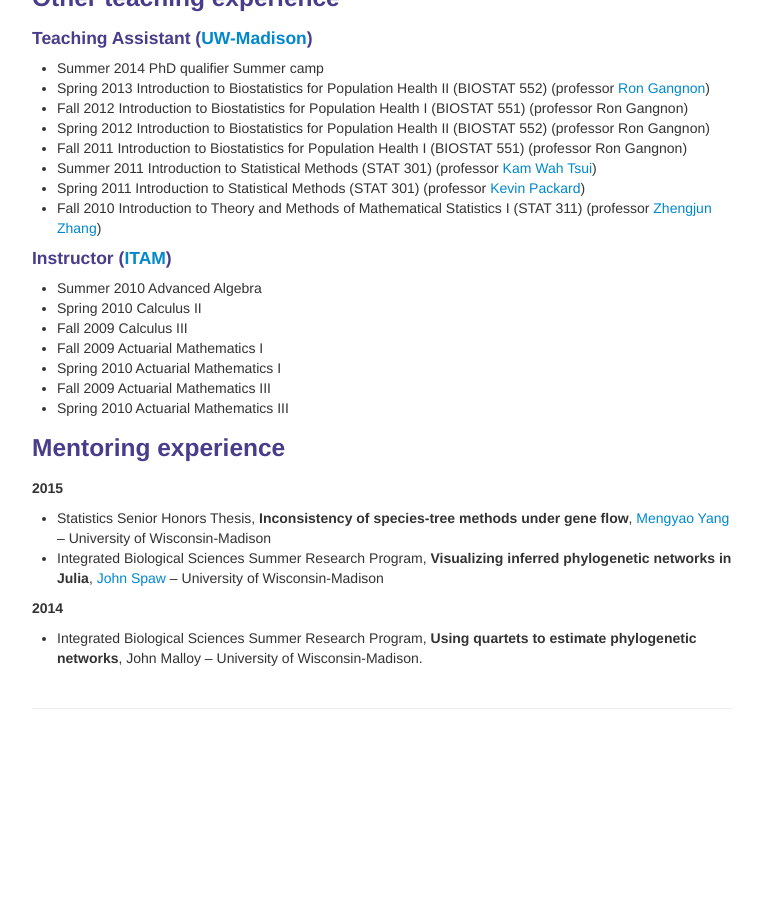
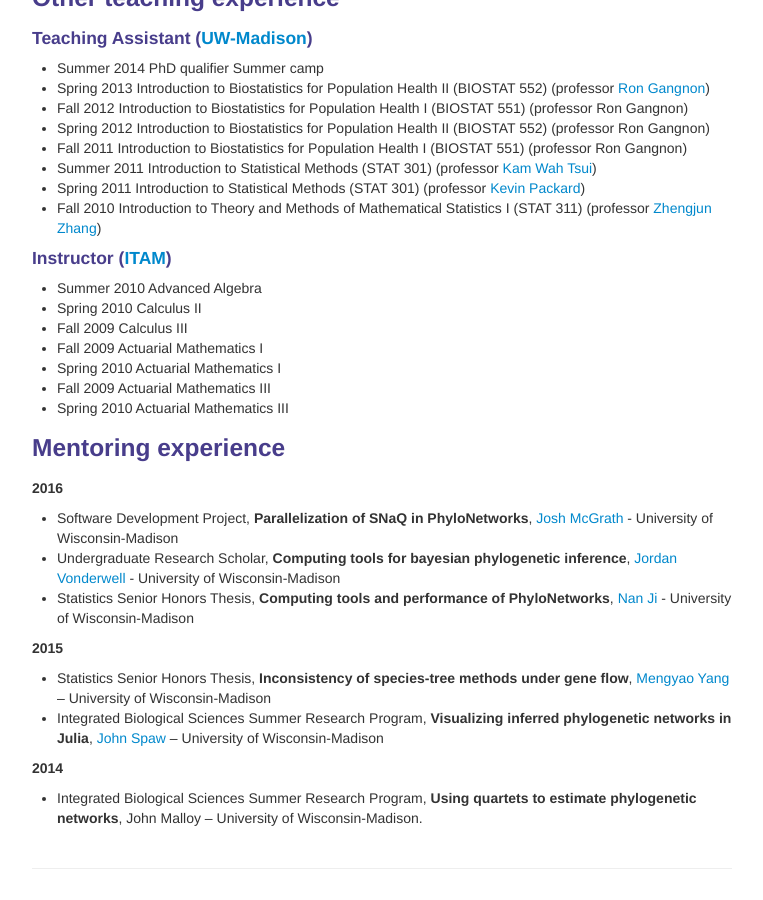
Before and after one commit to crsl4/crsl4.github.io, a Jekyll site: the page built from pages/teaching.md, in a window 1280 px wide and 900 px high, scrolled down 666 px. Shown: the whole window, without its empty margins (258-1021 px from the left). Built offline with Jekyll 4.4.1, drawn with Linux system fonts in a browser that asks for light colours; before the commit the page ends 1406 px from its top, so only the background shows below that.

```diff
--- a/pages/teaching.md
+++ b/pages/teaching.md
@@ -70,6 +70,14 @@ Same tutorial as in Evolution 2016, links below.
 
 ### <a name="mentoring"></a>Mentoring experience
 
+##### 2016
+- Software Development Project, **Parallelization of SNaQ
+  in PhyloNetworks**, [Josh McGrath](https://github.com/josmcg) - University of Wisconsin-Madison
+- Undergraduate Research Scholar, **Computing tools for
+  bayesian phylogenetic inference**, [Jordan Vonderwell](https://github.com/JVonderwell) - University of Wisconsin-Madison
+- Statistics Senior Honors Thesis, **Computing tools
+  and performance of PhyloNetworks**, [Nan Ji](https://github.com/frupaul) - University of Wisconsin-Madison
+
 ##### 2015
 - Statistics Senior Honors Thesis, **Inconsistency of species-tree methods under gene flow**, [Mengyao Yang](https://github.com/mengyaoyang) – University of Wisconsin-Madison
 - Integrated Biological Sciences Summer Research Program, **Visualizing inferred phylogenetic networks in Julia**, [John Spaw](https://github.com/JohnPSpaw) – University of Wisconsin-Madison
```
Also changed, not shown: pages/pubs.md (+5 -1 lines).
